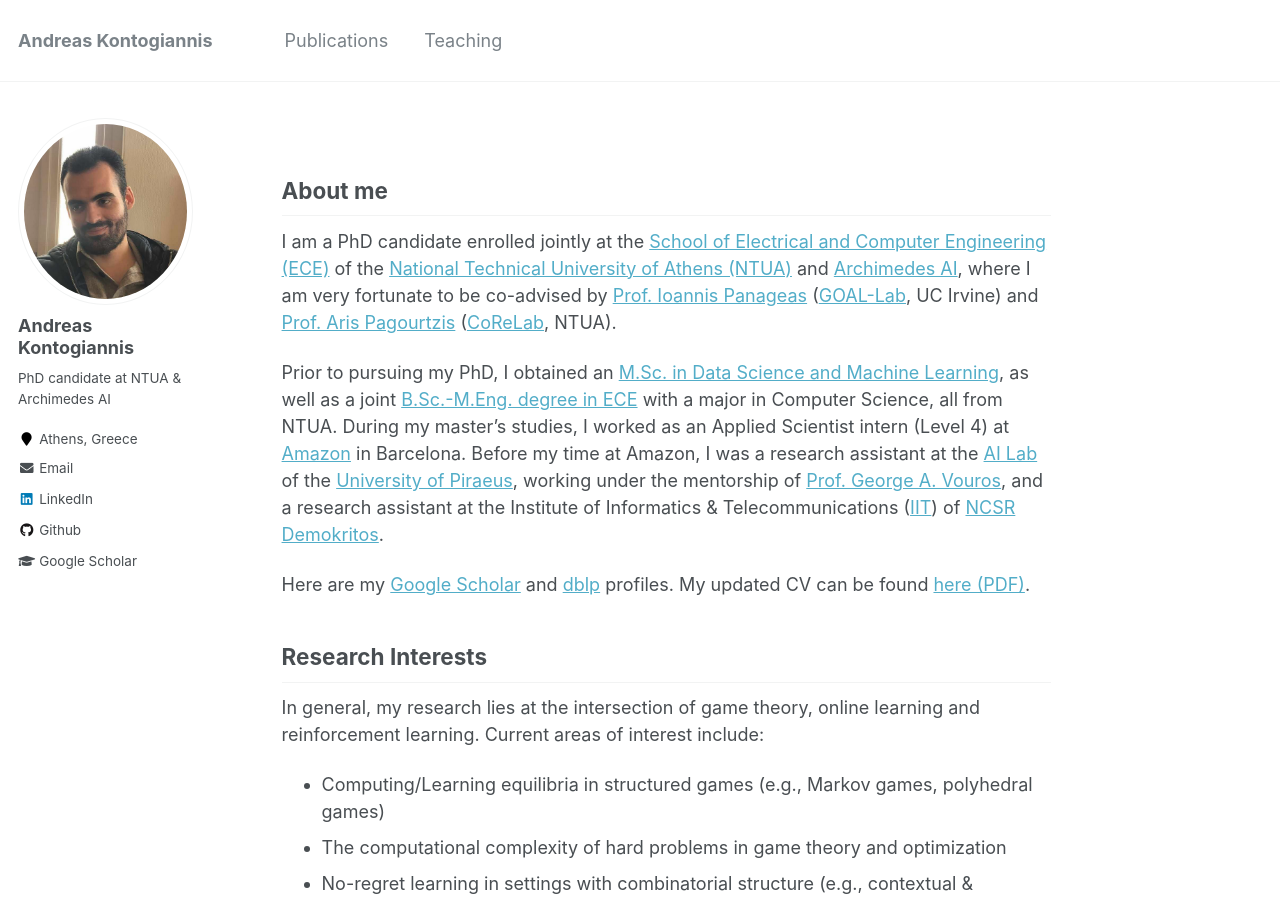
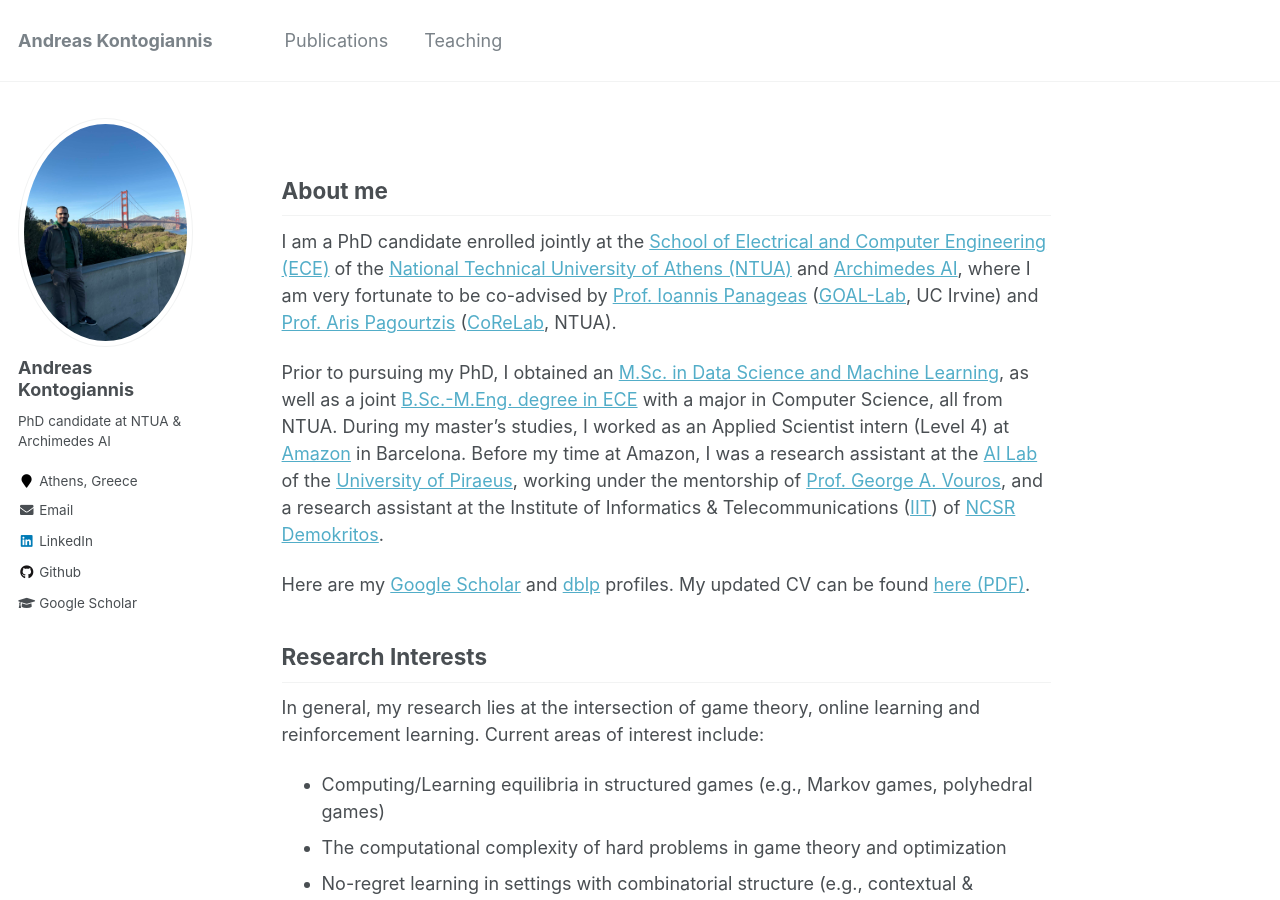
Before and after one commit to ddaedalus/ddaedalus.github.io, a Jekyll site: the page built from _pages/about.md, in a window 1280 px wide and 900 px high. Built offline with Jekyll 4.4.1, drawn with Linux system fonts in a browser that asks for light colours.

Commit message:
Update _config.yml

```diff
--- a/_config.yml
+++ b/_config.yml
@@ -81,7 +81,7 @@ analytics:
 # Site Author
 author:
   name             : "Andreas Kontogiannis"
-  avatar           : "andreas_4.png"
+  avatar           : "golden_gate.jpeg"
   bio              : "PhD candidate at NTUA & Archimedes AI"
   location         : "Athens, Greece"
   employer         : # "Behavioral Signals"
```
